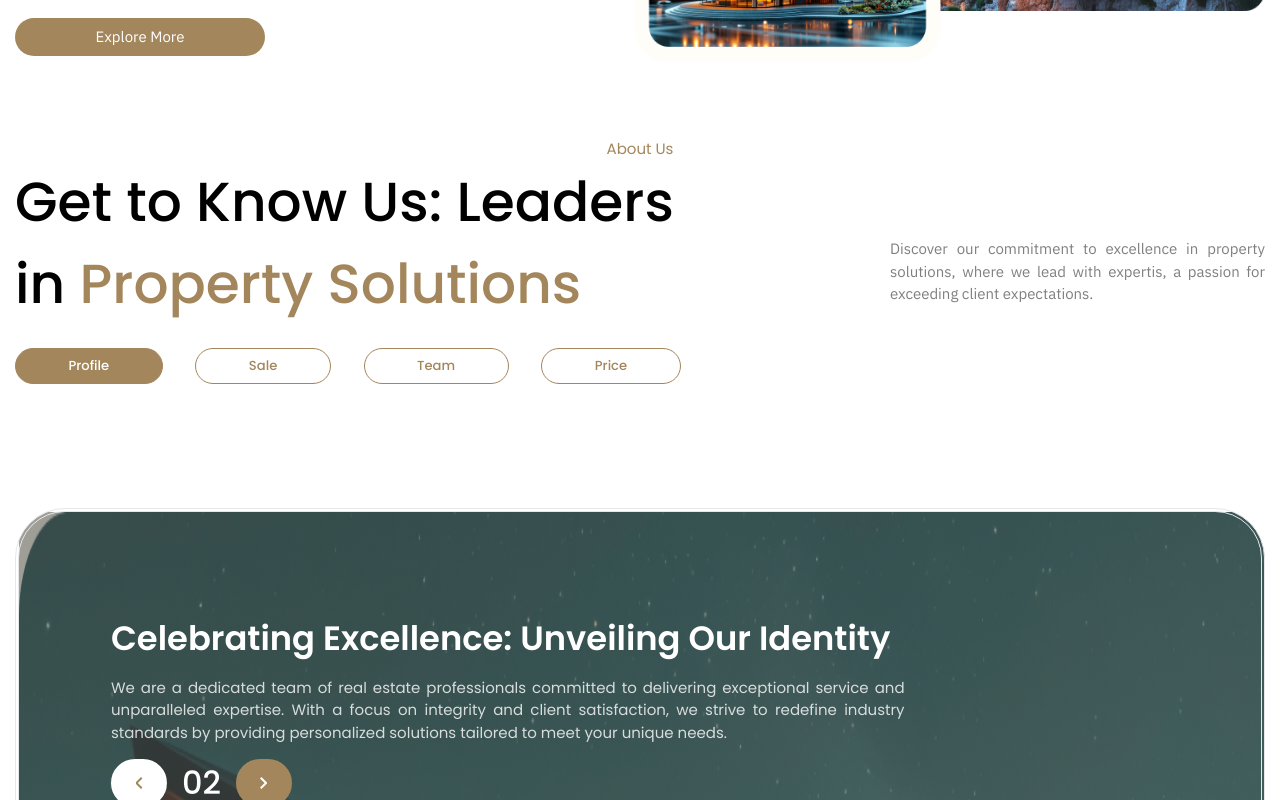
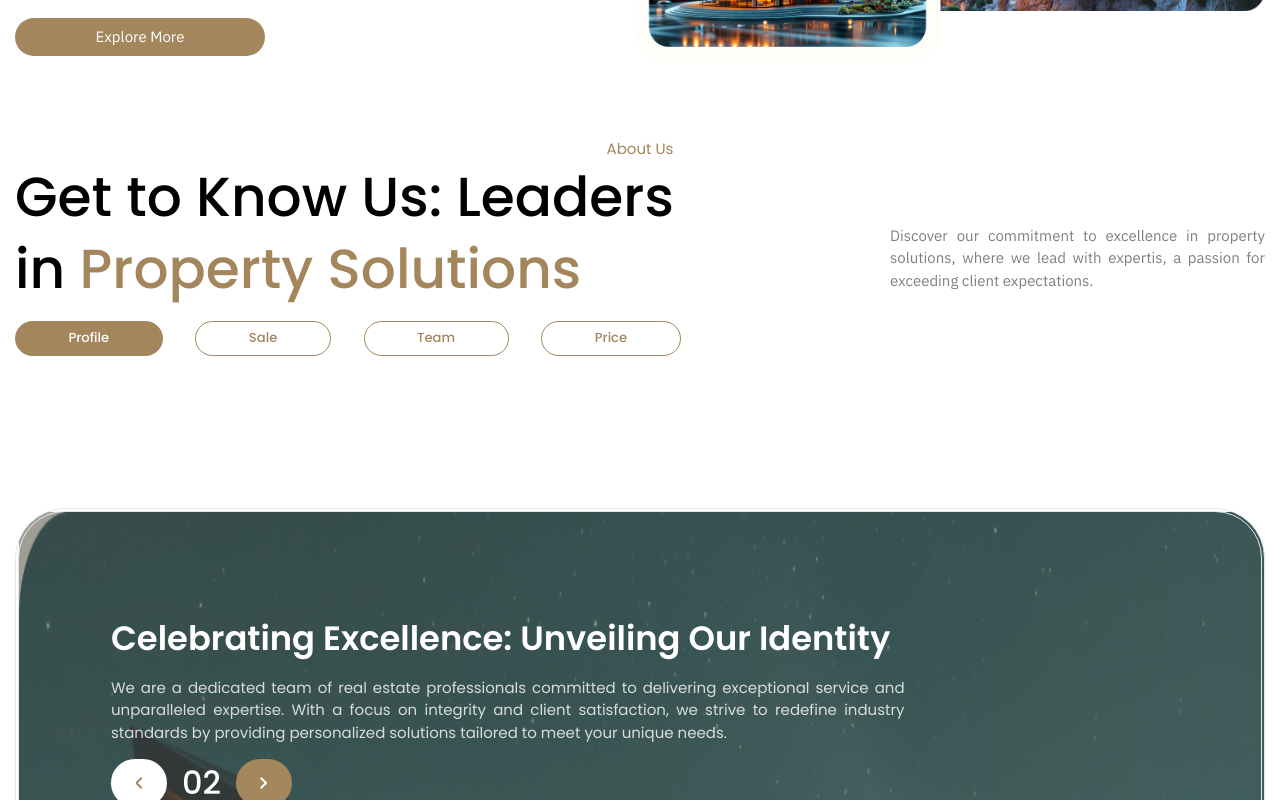
Before and after one commit to RereTooki/MS-Real-Estate-Landing, a React (Vite) app: page / in a window 1280 px wide. Shown: the part 3500-4300 px from the top of the page. Built offline with nearby package versions, Linux system fonts and the light colour scheme.

Commit message:
done with the site

```diff
--- a/src/components/AboutUs.tsx
+++ b/src/components/AboutUs.tsx
@@ -6,7 +6,7 @@ import arrowLLight from "../assets/icons/arrowLLight.svg";
 const AboutUs = () => {
   return (
     <>
-      <div className="h-[100vh] sborder-4 border-double border-black p-4 ibmFont select-none flex flex-col justify-between mt-14">
+      <div className="min-h-[100vh] sborder-4 border-double border-black p-4 ibmFont select-none flex flex-col justify-between mt-14">
         <div className="sborder-4 border-double flex flex-col ] items-center">
           <p
             className="poppinsFont font-normal text-base text-[#A3865C]"
@@ -17,12 +17,12 @@ const AboutUs = () => {
           </p>
           <div className="flex flex-row sborder-2 justify-between">
             <div
-              className="flex flex-col gap-6 sborder-2"
-              data-aos="fade-right"
+              className="flex flex-col gap-4 sborder-2"
+              data-aoss="fade-right"
               data-aos-duration="1700"
             >
               <h3
-                className="poppinsFont font-medium text-[55px] leading-[82.5px] texts-center sborder-2 border-black w-[52vw]
+                className="poppinsFont font-medium text-[55px] leading-[72.5px] texts-center sborder-2 border-black w-[52vw]
               "
               >
                 Get to Know Us: Leaders in{" "}
--- a/src/components/Discover.tsx
+++ b/src/components/Discover.tsx
@@ -29,7 +29,7 @@ const Discover = () => {
               alt="background-img"
             />
           </div>
-          <div className="sborder-4 border-black w-[100%] text-white absolute bottom-4 left-0 px-4 hover:scale-[1.02] transition ease-in-out duration-500 delay-10 cursor-pointer">
+          <div className="sborder-4 border-black w-[100%] text-white absolute bottom-8 left-0 px-4 hover:scale-[1.02] transition ease-in-out duration-500 delay-10 cursor-pointer">
             <div className="flex flex-col gap-2">
               <div className="flex flex-col">
                 <h5 className="font-medium text-2xl ibmFont">
--- a/src/components/Homepage.tsx
+++ b/src/components/Homepage.tsx
@@ -8,6 +8,8 @@ import AboutUs from "./AboutUs";
 import Register from "./Register";
 import Footer from "./Footer";
 import Loading from "./Loading";
+import { IoIosLaptop } from "react-icons/io";
+import logo from "../assets/icons/MSDark.svg";
 
 import introImg from "../assets/images/Intro.png";
 import aboutUsImg from "../assets/images/aboutUs.png";
@@ -22,6 +24,7 @@ import explore2Img from "../assets/images/explore2.png";
 import pentImg from "../assets/images/pent.png";
 import reServiceImg from "../assets/images/reService.png";
 import reServiceMiniImg from "../assets/images/reServiceMini.png";
+import fullWebPic from "../assets/images/fullWebPic.webp";
 
 const Homepage = () => {
   // Refs for each section
@@ -48,6 +51,7 @@ const Homepage = () => {
     pentImg,
     reServiceImg,
     reServiceMiniImg,
+    fullWebPic,
   ];
 
   const cacheImages = async (srcArray: string[]): Promise<void> => {
@@ -67,7 +71,7 @@ const Homepage = () => {
     cacheImages(preloadImages);
 
     const handleResize = () => {
-      setIsLargeScreen(window.innerWidth > 1000);
+      setIsLargeScreen(window.innerWidth > 1250);
     };
 
     window.addEventListener("resize", handleResize);
@@ -76,9 +80,25 @@ const Homepage = () => {
 
   if (!isLargeScreen) {
     return (
-      <div className="flex items-center justify-center h-screen bg-gray-100 text-center">
-        <p className="text-red-500 text-lg">
-          Please use a larger screen to view this site.
+      <div className="flex flex-col h-screen bg-gray-100 text-center gap-12 border-4 items-center justify-center select-none">
+        <div className="flex flex-row items-center justify-center gap-8 ">
+          <div className=" sborder-4 transition ease-in-out duration-500 delay-10  hover:scale-[1.08] w-[40vw] h-[30vw]m animate-pulse">
+            <img
+              className="w-full h-full drop-shadow-[3px_6px_5px_rgba(0,0,0,0.25)]"
+              src={logo}
+              alt="background-img"
+            />
+          </div>
+          <div className=" sborder-4 transition ease-in-out duration-500 delay-10  hover:scale-[1.08] w-[40vw] h-[30vw]m sanimate-pulse">
+            <img
+              className="w-full h-full drop-shadow-[3px_6px_5px_rgba(0,0,0,0.25)]"
+              src={fullWebPic}
+              alt="background-img"
+            />
+          </div>
+        </div>
+        <p className="text-[#392C19]/90 text-lg ws-[30vw] text-left">
+          Please switch to a larger screen to view this site!
         </p>
       </div>
     );
```
Also changed, not shown: src/assets/images/fullWebPic.webp (added).
